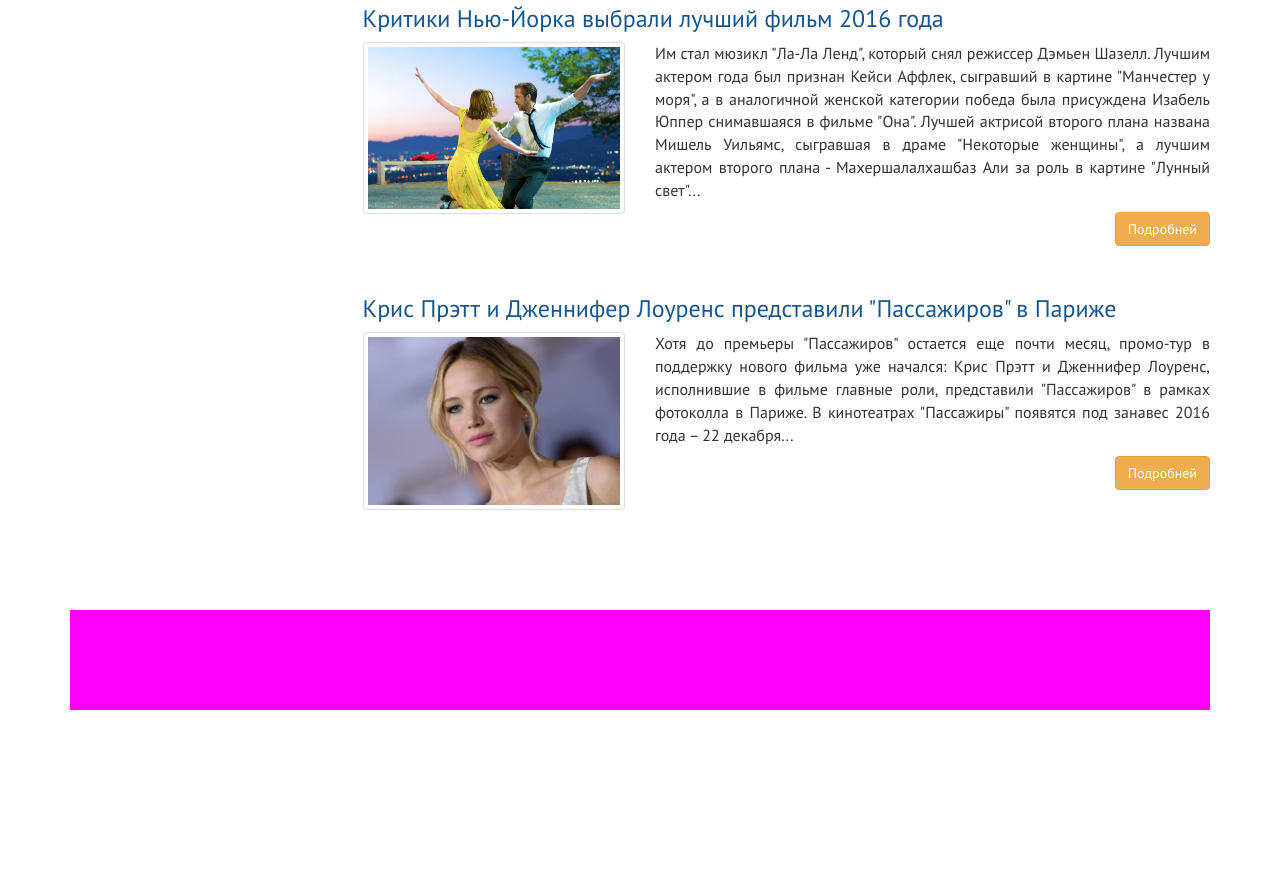
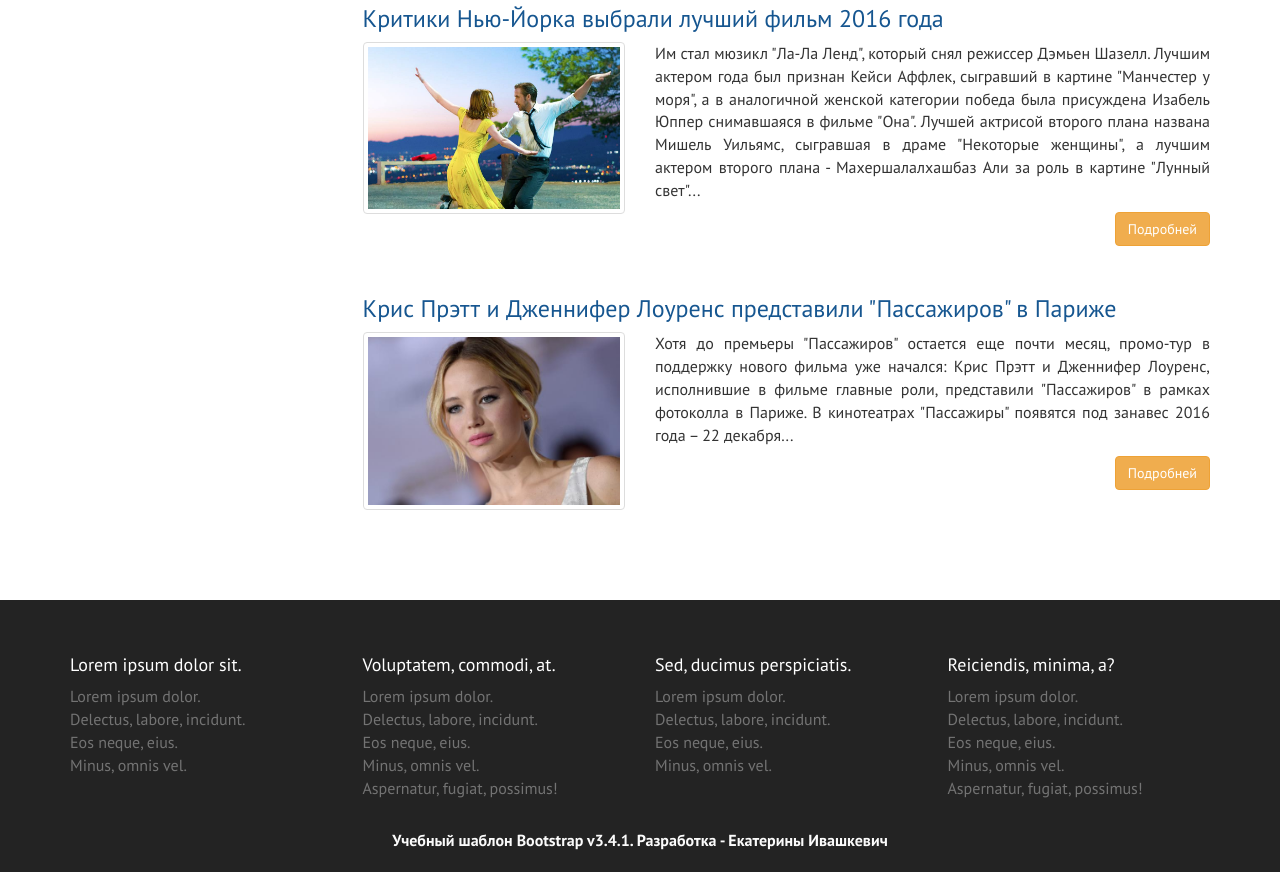
Before and after one commit to Ekaterina-Ivashkevich/kinozal-template, a website: page index.html in a window 1280 px wide. Shown: the part 2988-3860 px from the top of the page. Before the commit the page ends 3698 px from the top, so only its background shows below. Drawn offline with Linux system fonts and the light colour scheme.

Commit message:
footer finished

```diff
--- a/assets/scss/_common.scss
+++ b/assets/scss/_common.scss
@@ -72,6 +72,10 @@
         }
     }
 
+    h4 {
+        color: $color-light;
+    }
+
     section {
         position: relative;
         overflow: hidden;
--- a/assets/scss/_footer.scss
+++ b/assets/scss/_footer.scss
@@ -0,0 +1,23 @@
+.footer {
+    color: $color-gray;
+    background-color: $color-dark;
+    padding-top: $gap * 3;
+    ul {
+        padding: 0;
+        list-style: none;
+    }
+    a {
+        color: darken($color-light, 55%);
+        &:hover {
+            color: $color-light;
+        }
+    }
+    &-fifth {
+        margin-top: ($gap / 3 * 4);
+        margin-bottom: ($gap / 3 * 4);
+        text-align: center;
+        a {
+            color: $color-l;
+        }
+    }
+}
--- a/assets/scss/_main.scss
+++ b/assets/scss/_main.scss
@@ -54,6 +54,9 @@
     &__image {
         width: 100%;
     }
+    &__thumbnail {
+        margin-bottom: 0;
+    }
     &:hover {
         .thumbnail {
             background-color: lighten($color-accent, 5%);
--- a/index.html
+++ b/index.html
@@ -622,17 +622,63 @@
     </div>
 
     <div class="footer">
-        <div class="container">
+        <div class="container-fluid">
             <div class="row">
-                <div class="col-xs-12">
-
-                    <div style="background-color: magenta; height: 100px;"></div>
-
+                <div class="container">
+                    <div class="row">
+                        <div class="footer-top">
+                            <div class="footer-first col-md-3 col-xs-6">
+                                <h4>Lorem ipsum dolor sit.</h4>
+                                <ul>
+                                    <li><a href="#">Lorem ipsum dolor.</a></li>
+                                    <li><a href="#">Delectus, labore, incidunt.</a></li>
+                                    <li><a href="#">Eos neque, eius.</a></li>
+                                    <li><a href="#">Minus, omnis vel.</a></li>
+                                </ul>
+                            </div>
+                            <div class="footer-second col-md-3 col-xs-6">
+                                <h4>Voluptatem, commodi, at.</h4>
+                                <ul>
+                                    <li><a href="#">Lorem ipsum dolor.</a></li>
+                                    <li><a href="#">Delectus, labore, incidunt.</a></li>
+                                    <li><a href="#">Eos neque, eius.</a></li>
+                                    <li><a href="#">Minus, omnis vel.</a></li>
+                                    <li><a href="#">Aspernatur, fugiat, possimus!</a></li>
+                                </ul>
+                            </div>
+                            <div class="footer-third col-md-3 col-xs-6">
+                                <h4>Sed, ducimus perspiciatis.</h4>
+                                <ul>
+                                    <li><a href="#">Lorem ipsum dolor.</a></li>
+                                    <li><a href="#">Delectus, labore, incidunt.</a></li>
+                                    <li><a href="#">Eos neque, eius.</a></li>
+                                    <li><a href="#">Minus, omnis vel.</a></li>
+                                </ul>
+                            </div>
+                            <div class="footer-fourth col-md-3 col-xs-6">
+                                <h4>Reiciendis, minima, a?</h4>
+                                <ul>
+                                    <li><a href="#">Lorem ipsum dolor.</a></li>
+                                    <li><a href="#">Delectus, labore, incidunt.</a></li>
+                                    <li><a href="#">Eos neque, eius.</a></li>
+                                    <li><a href="#">Minus, omnis vel.</a></li>
+                                    <li><a href="#">Aspernatur, fugiat, possimus!</a></li>
+                                </ul>
+                            </div>
+                        </div>
+                        <div class="row">
+                            <div class="footer-bottom">
+                                <div class="footer-fifth col-xs-12">
+                                    <strong><a href="#">Учебный шаблон Bootstrap v3.4.1.
+                        Разработка - Екатерины Ивашкевич</a></strong>
+                                </div>
+                            </div>
+                        </div>
+                    </div>
                 </div>
             </div>
         </div>
     </div>
-
 
     <script src="libs/jquery/dist/jquery.min.js"></script>
     <script src="libs/bootstrap/dist/js/bootstrap.min.js"></script>
```
Also changed, not shown: assets/css/style.css.
